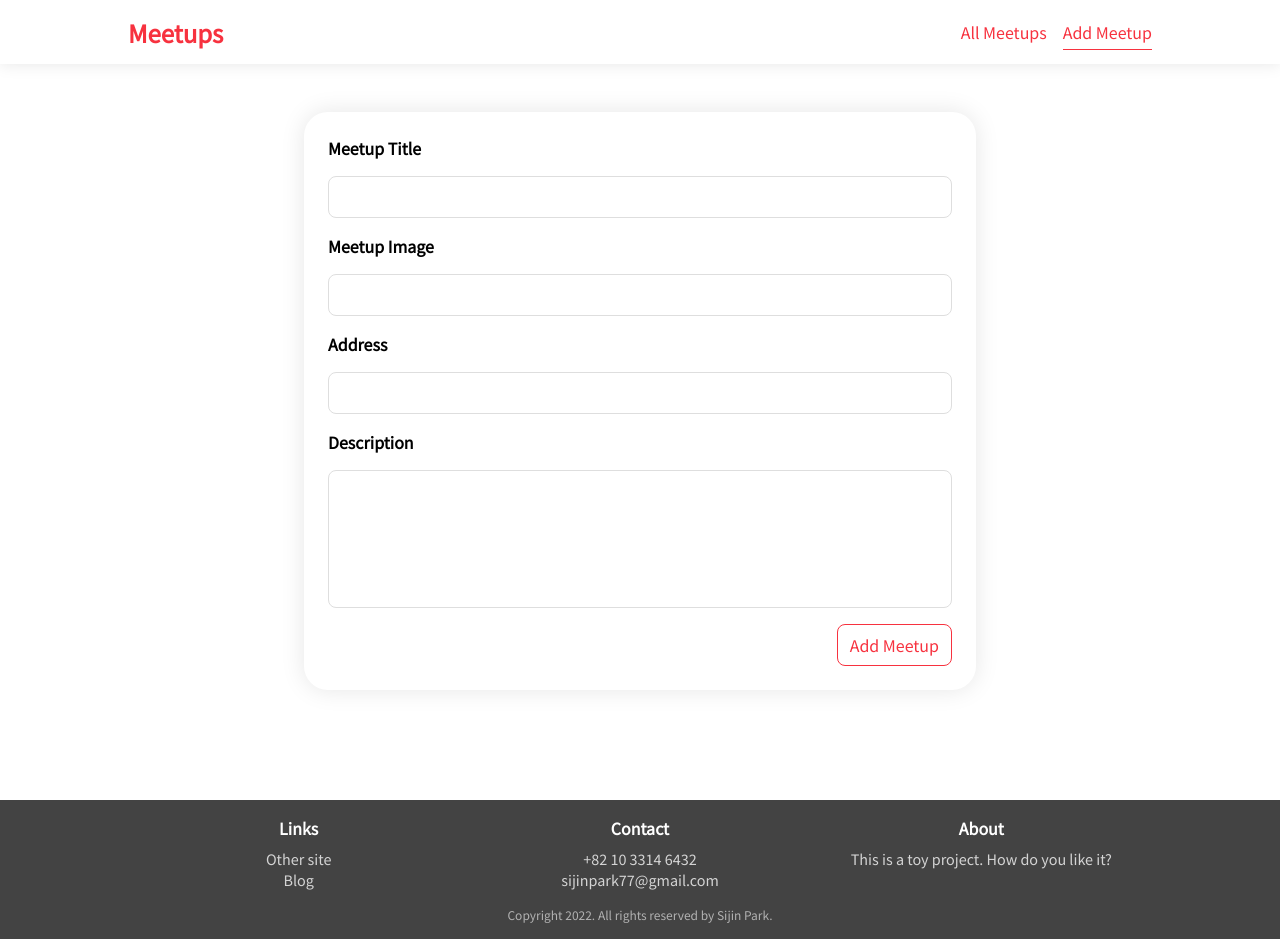
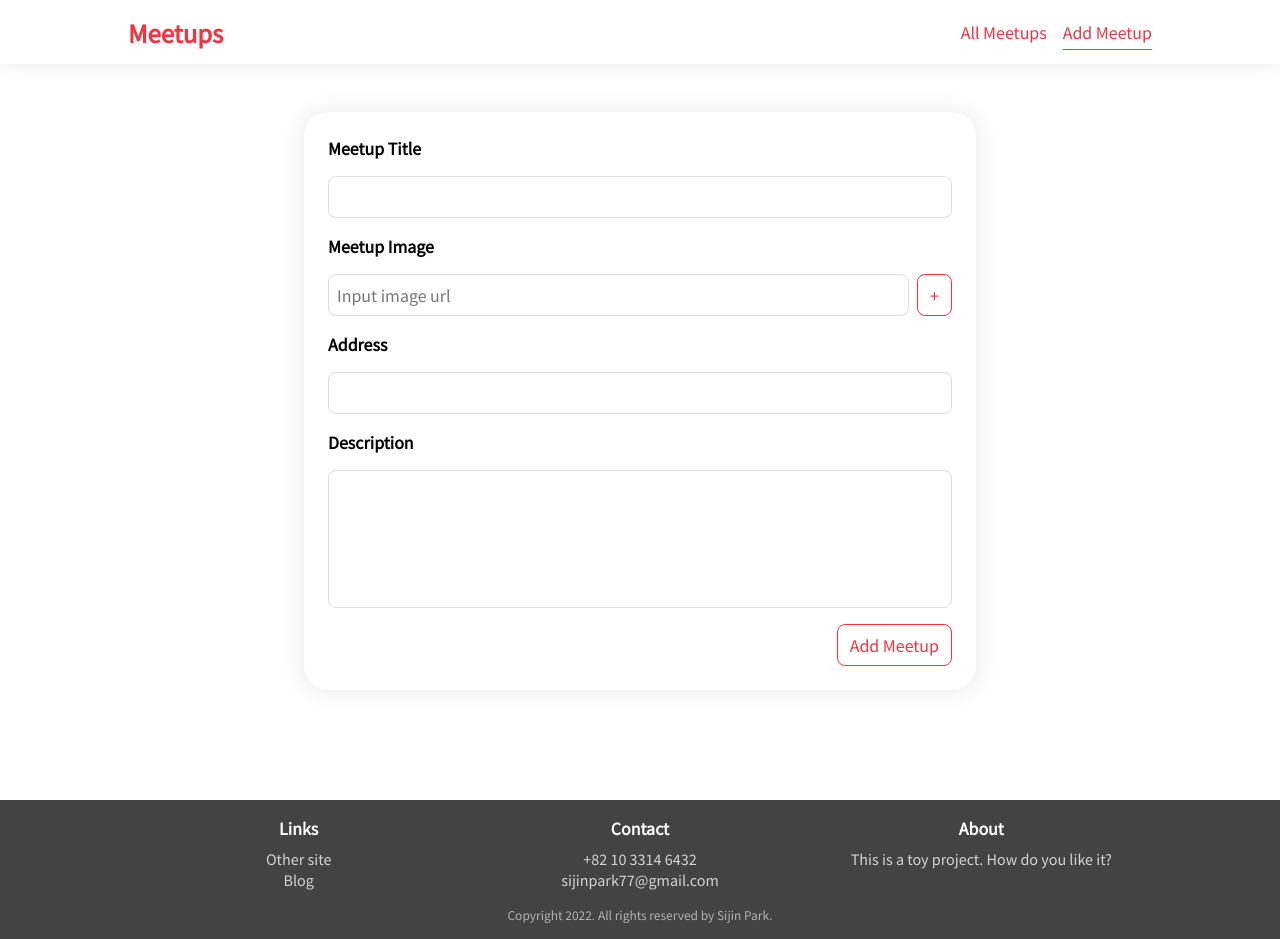
Before and after one commit to dduicoder/next-practice, a Next.js app: page /new-meetup in a window 1280 px wide. Built offline with nearby package versions, Linux system fonts and the light colour scheme.

Commit message:
multiple meetup image

```diff
--- a/components/UI/Slider.module.css
+++ b/components/UI/Slider.module.css
@@ -1,5 +1,7 @@
 .container {
   position: relative;
+  overflow: hidden;
+  border-radius: 1rem;
 }
 
 .slider {
@@ -8,8 +10,7 @@
   gap: 2rem;
 }
 
-.slider img {
-  cursor: pointer;
+.container img {
   aspect-ratio: 16 / 9;
   border-radius: 1rem;
   object-fit: cover;
--- a/components/meetups/Meetup.js
+++ b/components/meetups/Meetup.js
@@ -1,9 +1,11 @@
+import Slider from "../UI/Slider";
+
 import classes from "./Meetup.module.css";
 
-const Meetup = ({ title, image, address, description }) => {
+const Meetup = ({ title, images, address, description }) => {
   return (
     <section className={classes.detail}>
-      <img src={image} alt={title} />
+      <Slider imgs={images} />
       <h1>{title}</h1>
       <address>{address}</address>
       <p>{description}</p>
--- a/components/meetups/MeetupForm.js
+++ b/components/meetups/MeetupForm.js
@@ -2,35 +2,40 @@ import { useState } from "react";
 import classes from "./MeetupForm.module.css";
 
 const MeetupForm = ({ onAddMeetup }) => {
-  const [titleValid, setTitleValid] = useState(true);
-  const [imageValid, setImageValid] = useState(true);
-  const [addressValid, setAddressValid] = useState(true);
-  const [descriptionValid, setDescriptionValid] = useState(true);
+  const [imageFields, setImageFields] = useState([""]);
+
+  const handleFormChange = (text, i) => {
+    setImageFields((prevData) => {
+      let data = [...prevData];
+      data[i] = text;
+      return data;
+    });
+  };
+
+  const addField = () => {
+    setImageFields((prevData) => {
+      return [...prevData, ""];
+    });
+  };
+
+  const removeField = (i) => {
+    setImageFields((prevData) => {
+      let data = [...prevData];
+      data.splice(i, 1);
+      return data;
+    });
+  };
 
   const submitHandler = (event) => {
     event.preventDefault();
 
-    const { title, image, address, description } = Object.fromEntries(
+    const { title, address, description } = Object.fromEntries(
       new FormData(event.target)
     );
 
-    setTitleValid(title.trim().length !== 0);
-    setImageValid(image.trim().length !== 0);
-    setAddressValid(address.trim().length !== 0);
-    setDescriptionValid(description.trim().length !== 0);
-
-    if (
-      title.trim().length === 0 ||
-      image.trim().length === 0 ||
-      address.trim().length === 0 ||
-      description.trim().length === 0
-    ) {
-      return;
-    }
-
     onAddMeetup({
       title,
-      image,
+      images: imageFields,
       address,
       description,
     });
@@ -39,34 +44,32 @@ const MeetupForm = ({ onAddMeetup }) => {
   return (
     <form className={classes.form} onSubmit={submitHandler}>
       <label htmlFor="title">Meetup Title</label>
-      <input
-        onBlur={(e) => setTitleValid(e.target.value.trim().length !== 0)}
-        className={titleValid ? "" : classes.invalid}
-        name="title"
-        type="text"
-        id="title"
-      />
-      <label htmlFor="image">Meetup Image</label>
-      <input
-        onBlur={(e) => setImageValid(e.target.value.trim().length !== 0)}
-        className={imageValid ? "" : classes.invalid}
-        placeholder=""
-        name="image"
-        type="url"
-        id="image"
-      />
+      <input required name="title" type="text" id="title" />
+      <label htmlFor="image-input0">Meetup Image</label>
+      {imageFields.map((text, i) => {
+        return (
+          <div className={classes.image} key={i}>
+            <input
+              onChange={(e) => handleFormChange(e.target.value, i)}
+              value={text}
+              id={`image-input${i}`}
+              placeholder="Input image url"
+              required
+            />
+            <button
+              className="btn"
+              onClick={i === 0 ? addField : () => removeField(i)}
+            >
+              {i === 0 ? "+" : "-"}
+            </button>
+          </div>
+        );
+      })}
       <label htmlFor="address">Address</label>
-      <input
-        onBlur={(e) => setAddressValid(e.target.value.trim().length !== 0)}
-        className={addressValid ? "" : classes.invalid}
-        name="address"
-        type="text"
-        id="address"
-      />
+      <input required name="address" type="text" id="address" />
       <label htmlFor="description">Description</label>
       <textarea
-        onBlur={(e) => setDescriptionValid(e.target.value.trim().length !== 0)}
-        className={descriptionValid ? "" : classes.invalid}
+        required
         name="description"
         id="description"
         rows="5"
--- a/components/meetups/MeetupForm.module.css
+++ b/components/meetups/MeetupForm.module.css
@@ -9,6 +9,11 @@
 
 .form label {
   font-weight: bold;
+}
+
+.image {
+  display: flex;
+  gap: 0.5rem;
 }
 
 .form textarea::-webkit-scrollbar {
--- a/components/meetups/MeetupItem.js
+++ b/components/meetups/MeetupItem.js
@@ -3,7 +3,7 @@ import { useRouter } from "next/router";
 import classes from "./MeetupItem.module.css";
 
 const MeetupItem = ({ meetup, id }) => {
-  const { title, image, address, description } = meetup;
+  const { title, images, address, description } = meetup;
 
   const router = useRouter();
 
@@ -14,7 +14,7 @@ const MeetupItem = ({ meetup, id }) => {
         router.push("meetups/" + id);
       }}
     >
-      <img src={image} alt={title} />
+      <img src={images[0]} alt={title} />
       <h3>{title}</h3>
       <address>{address}</address>
       <p>
--- a/pages/meetups/[meetupId].js
+++ b/pages/meetups/[meetupId].js
@@ -16,7 +16,7 @@ const MeetupDetail = ({ meetup }) => {
       ) : (
         <Meetup
           title={meetup.title}
-          image={meetup.image}
+          images={meetup.images}
           address={meetup.address}
           description={meetup.description}
         />
@@ -54,7 +54,7 @@ export const getStaticProps = async (context) => {
         meetup: {
           id: "notFound",
           title: "Not found",
-          image: null,
+          images: null,
           address: null,
           description: "Could not find meetup.",
         },
@@ -80,8 +80,8 @@ export const getStaticProps = async (context) => {
       meetup: {
         id: meetup._id.toString(),
         title: meetup.title,
+        images: meetup.images,
         address: meetup.address,
-        image: meetup.image,
         description: meetup.description,
       },
     },
--- a/pages/meetups/index.js
+++ b/pages/meetups/index.js
@@ -30,11 +30,11 @@ export const getStaticProps = async () => {
   return {
     props: {
       meetups: meetups.map((meetup) => ({
+        id: meetup._id.toString(),
         title: meetup.title,
+        images: meetup.images,
         address: meetup.address,
-        image: meetup.image,
         description: meetup.description,
-        id: meetup._id.toString(),
       })),
     },
     revalidate: 1,
```
Also changed, not shown: components/UI/Slider.js (+9 -9 lines).
